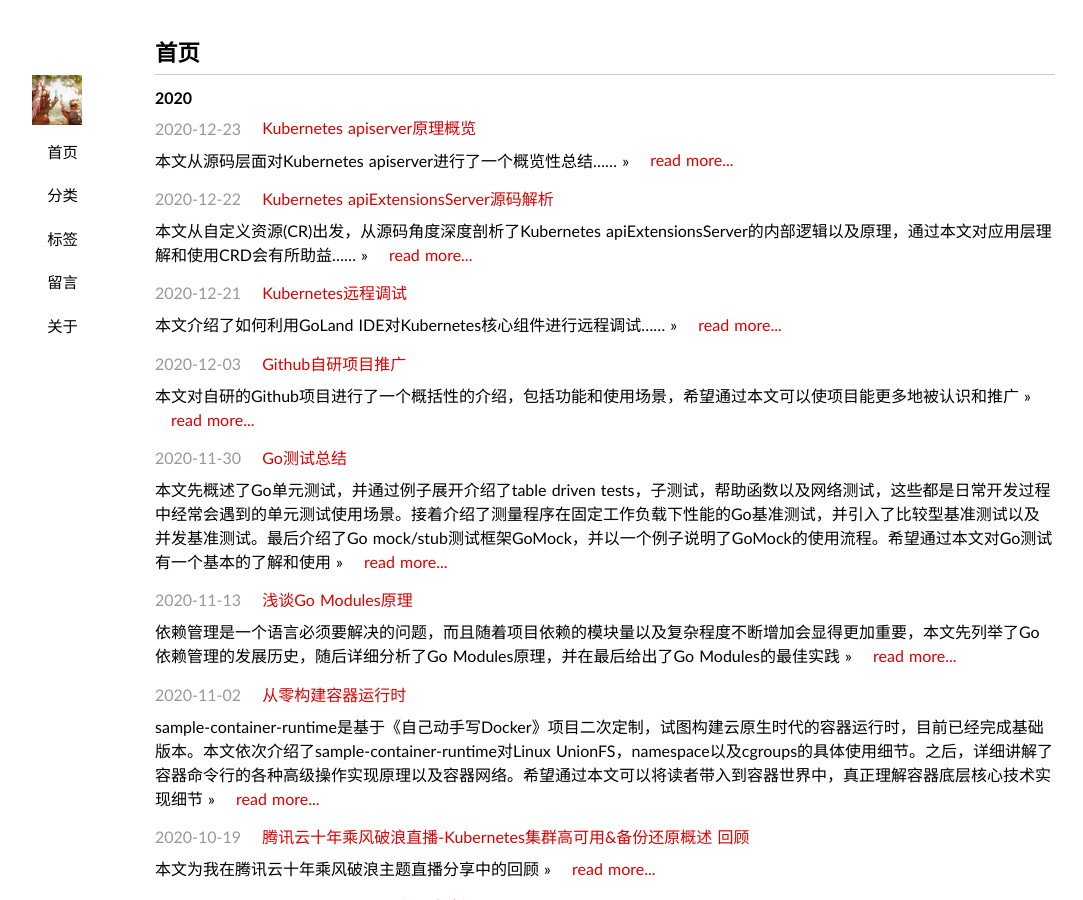
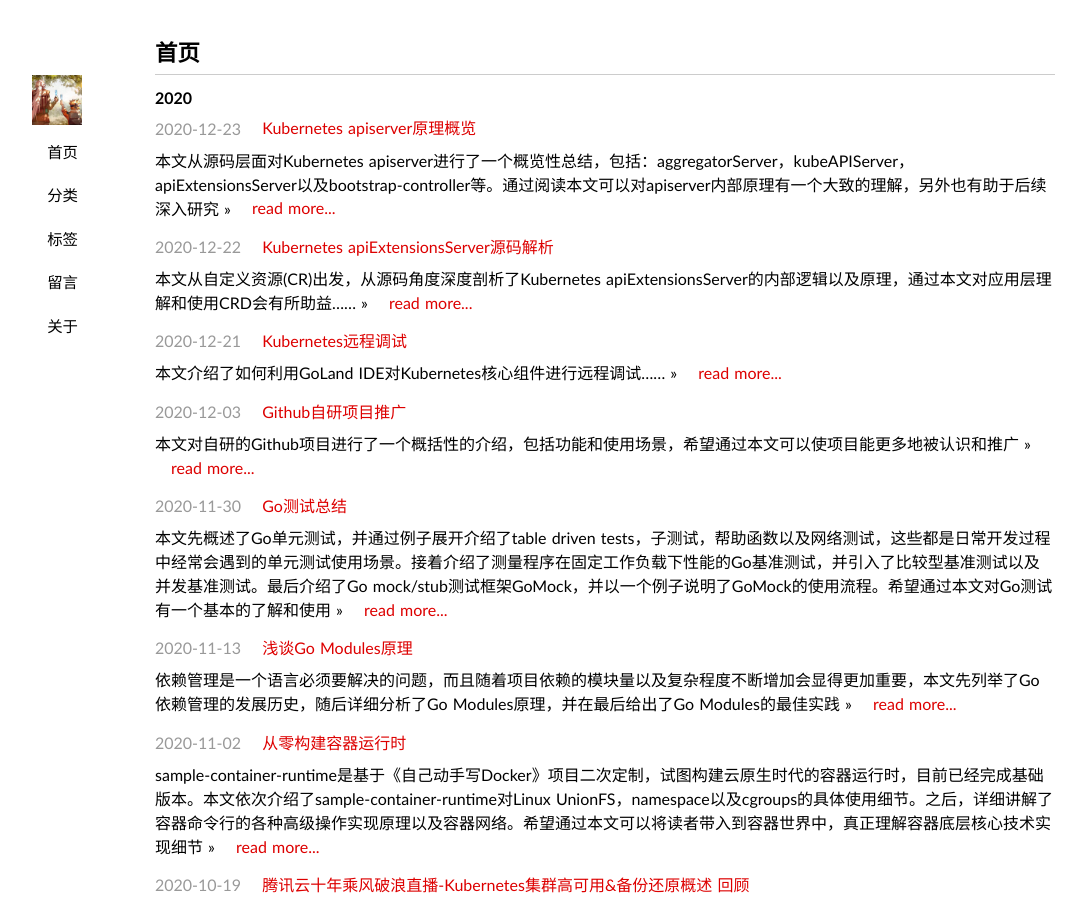
Before and after one commit to duyanghao/duyanghao.github.io, a Jekyll site: the page built from index.html, in a window 1280 px wide and 900 px high. Shown: the whole window, without its empty margins (35-1118 px from the left). Built offline with Jekyll 4.4.1, drawn with Linux system fonts in a browser that asks for light colours; some web fonts are replaced; the list of posts is cut into pages by our own code; comment, search, counter and statistics services are not loaded.

Commit message:
update kubernetes apiserver overview
Signed-off-by: duyanghao <1294057873@qq.com>

```diff
--- a/_posts/2020-12-22-kubernetes-apiserver-overview.md
+++ b/_posts/2020-12-22-kubernetes-apiserver-overview.md
@@ -4,7 +4,7 @@ title: Kubernetes apiserver原理概览
 date: 2020-12-23 19:10:31
 category: 技术
 tags: Kubernetes
-excerpt: 本文从源码层面对Kubernetes apiserver进行了一个概览性总结……
+excerpt: 本文从源码层面对Kubernetes apiserver进行了一个概览性总结，包括：aggregatorServer，kubeAPIServer，apiExtensionsServer以及bootstrap-controller等。通过阅读本文可以对apiserver内部原理有一个大致的理解，另外也有助于后续深入研究
 ---
 
 ## 前言
```
